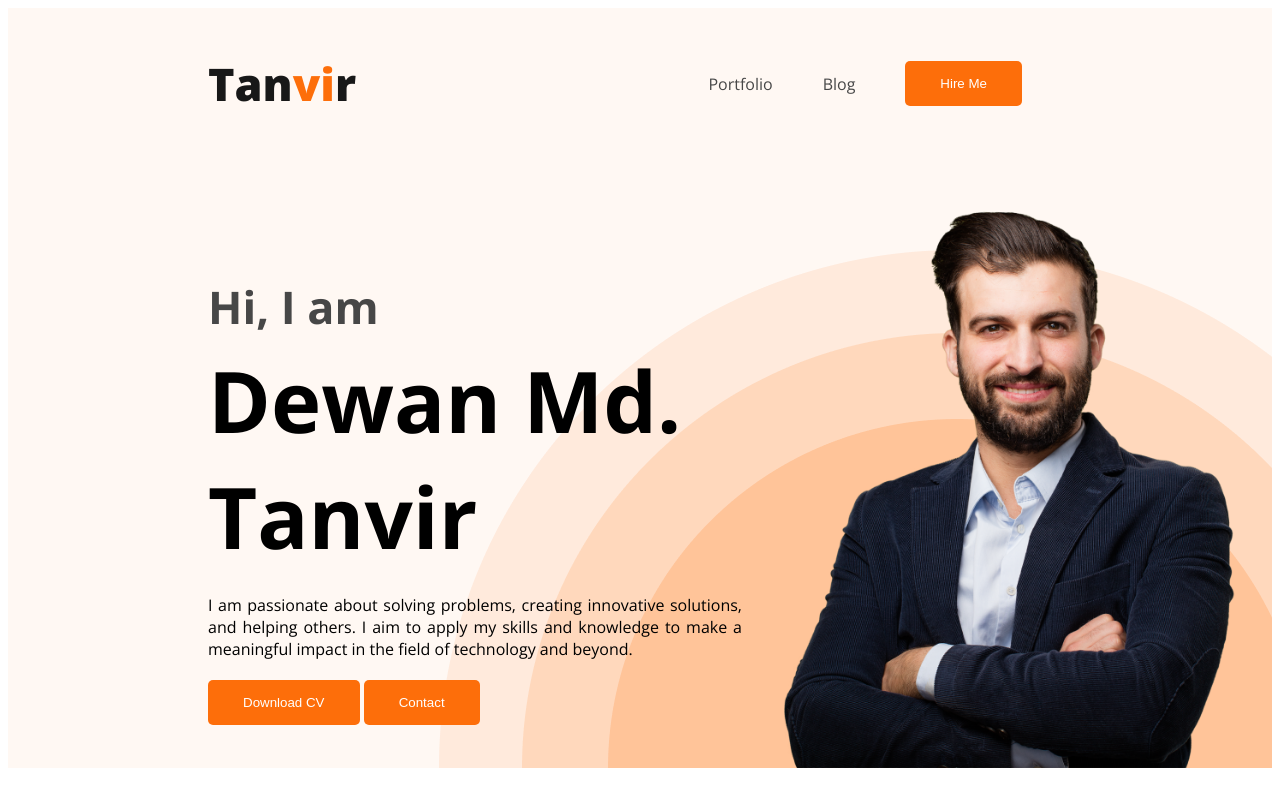
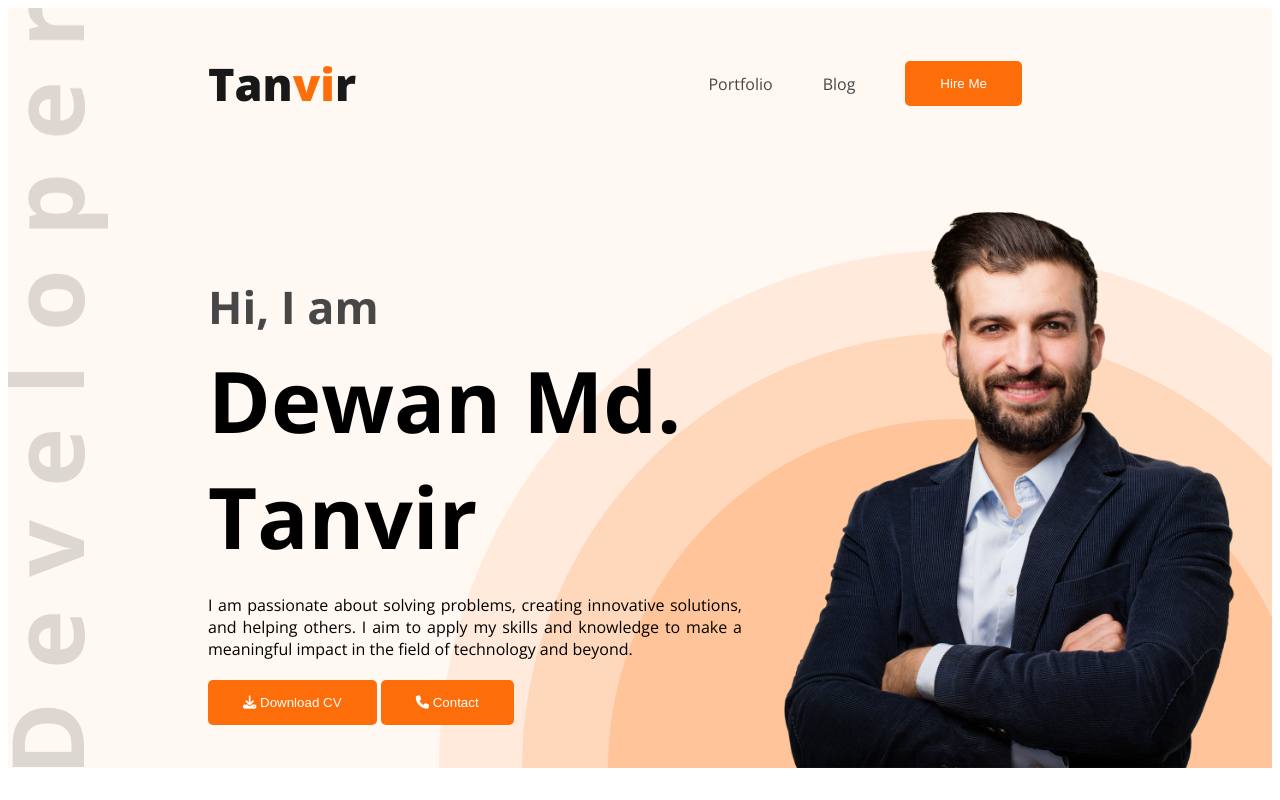
Before and after one commit to Granger-1/developer-portfolio, a plain HTML site: page index.html in a window 1280 px wide. Shown: the top 800 px of the page. Drawn offline with nearby package versions, Linux system fonts and the light colour scheme.

Commit message:
added icon developer image

```diff
--- a/index.html
+++ b/index.html
@@ -10,6 +10,7 @@
     <link href="https://fonts.googleapis.com/css2?family=Open+Sans:ital,wght@0,300..800;1,300..800&display=swap" rel="stylesheet">
 
     <link rel="stylesheet" href="styles/portfolio.css">
+    <script src="https://kit.fontawesome.com/9bb6d883bd.js" crossorigin="anonymous"></script>
 </head>
 <body>
     <header class="header">
@@ -26,8 +27,8 @@
                 <h3 class="banner-greetings">Hi, I  am</h3>
                 <h1 class="banner-title">Dewan Md. Tanvir</h1>
                 <p class="banner-description">I am passionate about solving problems, creating innovative solutions, and helping others. I aim to apply my skills and knowledge to make a meaningful impact in the field of technology and beyond.</p>
-                <button class="btn-primary">Download CV</button>
-                <button class="btn-primary">Contact</button>
+                <button class="btn-primary"><i class="fa-solid fa-download"></i> Download CV</button>
+                <button class="btn-primary"><i class="fa-solid fa-phone"></i> Contact</button>
             </div>
             <img class="profile-pic" src="images/hardy.png" alt="Image of a Developer">
         </div>
@@ -127,7 +128,7 @@
                 </div>
             </div>
             <div class="download-cv">
-                <button class="btn-primary">Download CV</button>
+                <button class="btn-primary"><i class="fa-solid fa-download"></i> Download CV</button>
             </div>
           </Section>
     </main>
--- a/styles/portfolio.css
+++ b/styles/portfolio.css
@@ -50,9 +50,9 @@ nav a{
 
 .header{
     background-color: #fff8f3;
-    background-image: url(../images/header_bg.png);
+    background-image: url('../images/header_bg.png'), url('../images/developer.png');
     background-repeat: no-repeat;
-    background-position: bottom right;
+    background-position: bottom right, bottom left;
 }
 .banner{
     padding: 30px 30px 0px 200px;
```
